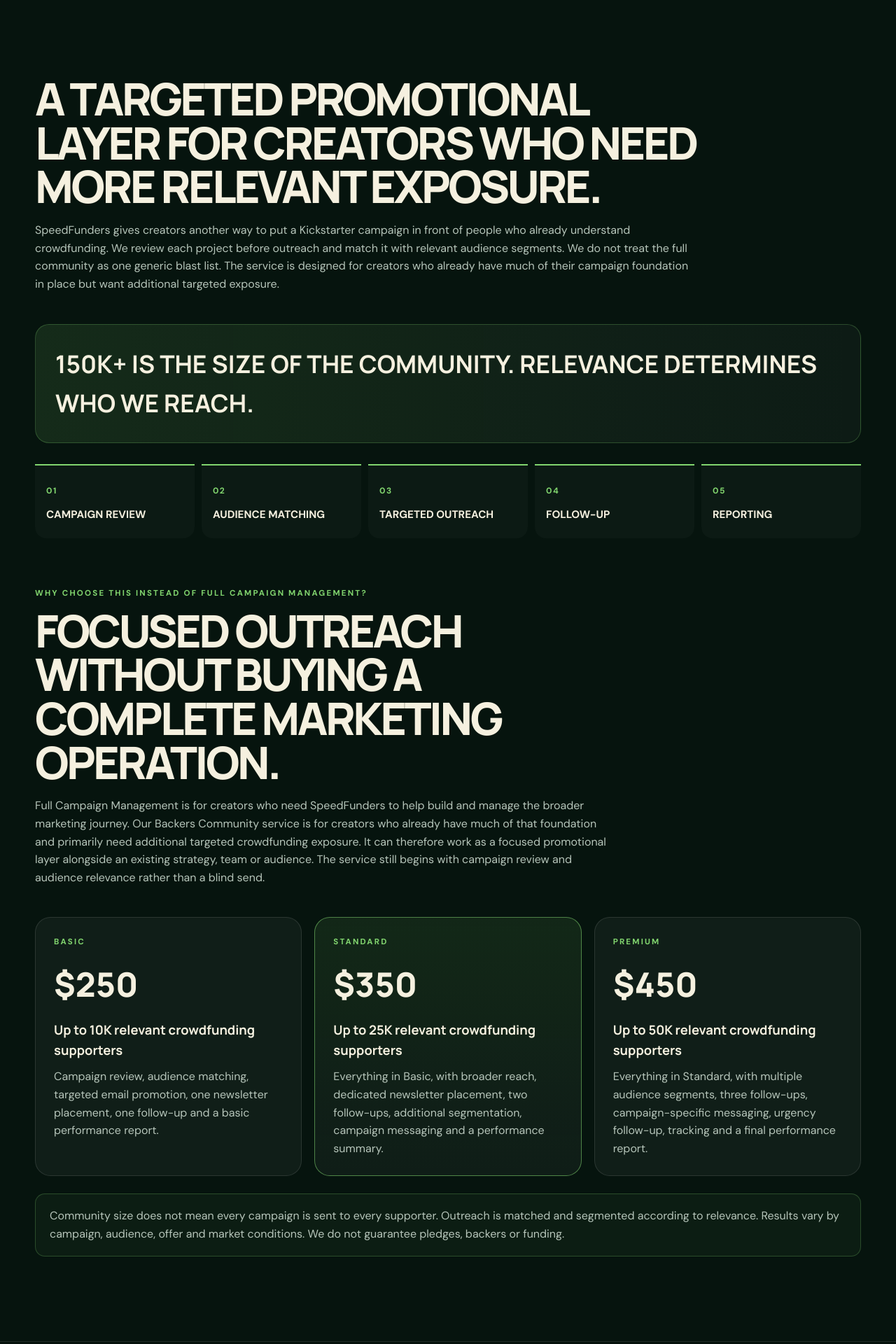
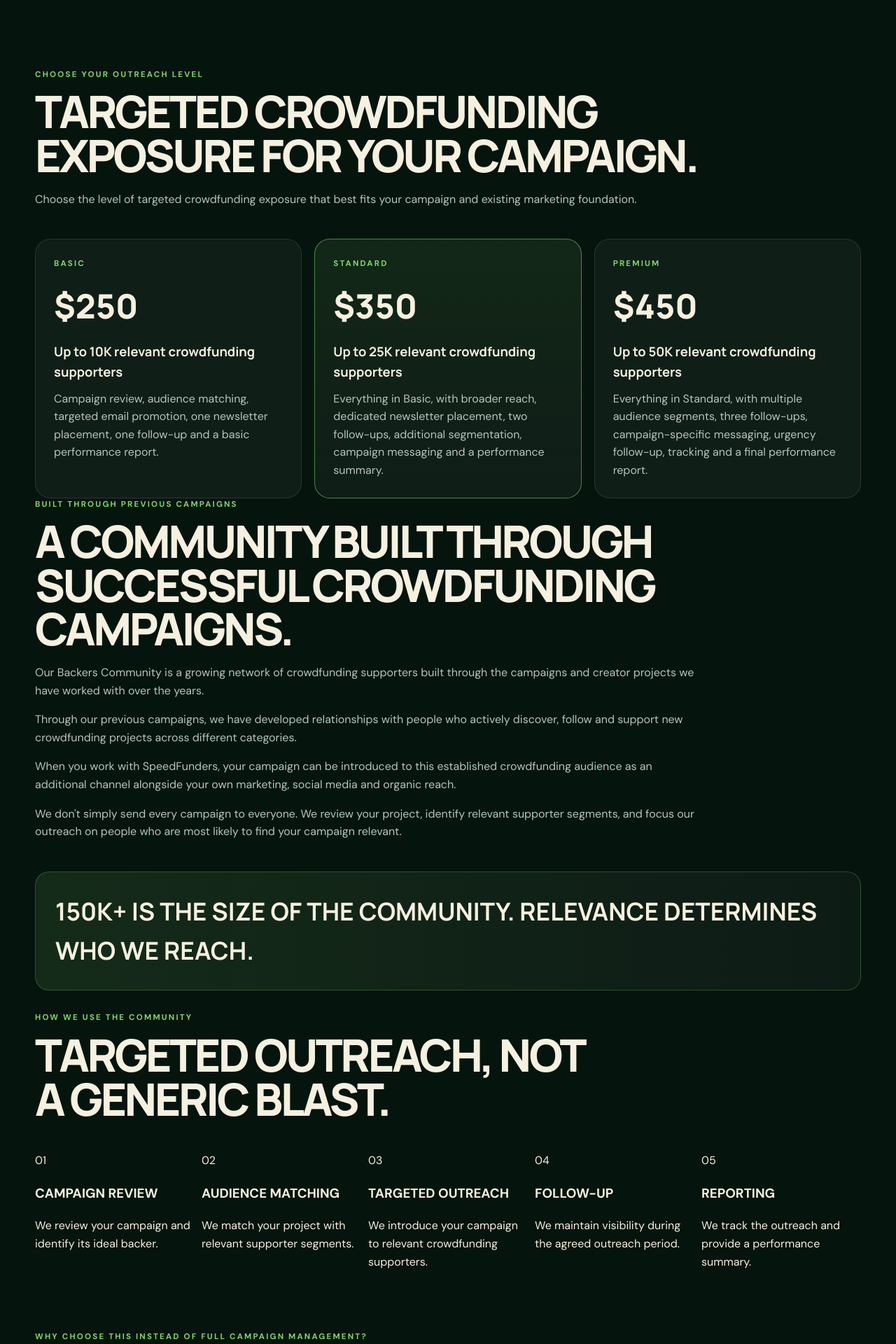
Before and after one commit to richnessofeyeno-hash/speedfunderwebsite, a Next.js app: page /our-backers-community in a window 1280 px wide. Shown: the part 500-2420 px from the top of the page at 70% size. Built offline with nearby package versions, Linux system fonts and the light colour scheme.

Commit message:
Reorder community pricing and explanation

```diff
--- a/app/our-backers-community/page.tsx
+++ b/app/our-backers-community/page.tsx
@@ -8,16 +8,106 @@
 
 export default function Page(){
   return <Shell eyebrow="Our Backers Community" title="150K+ CROWDFUNDING SUPPORTERS">
-    <section className="section"><div className="container">
-      <div className="section-head wide"><h2 className="display">A TARGETED PROMOTIONAL LAYER FOR CREATORS WHO NEED MORE RELEVANT EXPOSURE.</h2>
-      <p className="muted">SpeedFunders gives creators another way to put a Kickstarter campaign in front of people who already understand crowdfunding. We review each project before outreach and match it with relevant audience segments. We do not treat the full community as one generic blast list. The service is designed for creators who already have much of their campaign foundation in place but want additional targeted exposure.</p></div>
-      <div className="community-callout"><strong>150K+ IS THE SIZE OF THE COMMUNITY. RELEVANCE DETERMINES WHO WE REACH.</strong></div>
-      <div className="community-flow">
-        {['CAMPAIGN REVIEW','AUDIENCE MATCHING','TARGETED OUTREACH','FOLLOW-UP','REPORTING'].map((x,i)=><div className="stage" key={x}><b>0{i+1}</b><h3>{x}</h3></div>)}
+    <section className="section">
+      <div className="container">
+
+        <div className="section-head wide">
+          <div className="eyebrow">Choose your outreach level</div>
+          <h2 className="display">TARGETED CROWDFUNDING EXPOSURE FOR YOUR CAMPAIGN.</h2>
+          <p className="muted">
+            Choose the level of targeted crowdfunding exposure that best fits your campaign and existing marketing foundation.
+          </p>
+        </div>
+
+        <div className="pricing three community-pricing">
+          {plans.map(([name,price,reach,body],i) => (
+            <article className={`card ${i===1?'featured':''}`} key={name}>
+              <div className="eyebrow">{name}</div>
+              <div className="price">{price}</div>
+              <h3>{reach}</h3>
+              <p>{body}</p>
+            </article>
+          ))}
+        </div>
+
+        <div className="section-head wide community-explanation">
+          <div className="eyebrow">Built through previous campaigns</div>
+          <h2 className="display">
+            A COMMUNITY BUILT THROUGH SUCCESSFUL CROWDFUNDING CAMPAIGNS.
+          </h2>
+
+          <p className="muted">
+            Our Backers Community is a growing network of crowdfunding supporters built through the campaigns and creator projects we have worked with over the years.
+          </p>
+
+          <p className="muted">
+            Through our previous campaigns, we have developed relationships with people who actively discover, follow and support new crowdfunding projects across different categories.
+          </p>
+
+          <p className="muted">
+            When you work with SpeedFunders, your campaign can be introduced to this established crowdfunding audience as an additional channel alongside your own marketing, social media and organic reach.
+          </p>
+
+          <p className="muted">
+            We don't simply send every campaign to everyone. We review your project, identify relevant supporter segments, and focus our outreach on people who are most likely to find your campaign relevant.
+          </p>
+        </div>
+
+        <div className="community-callout">
+          <strong>
+            150K+ IS THE SIZE OF THE COMMUNITY. RELEVANCE DETERMINES WHO WE REACH.
+          </strong>
+        </div>
+
+        <div className="section-head">
+          <div className="eyebrow">How we use the community</div>
+          <h2 className="display">
+            TARGETED OUTREACH, NOT A GENERIC BLAST.
+          </h2>
+        </div>
+
+        <div className="community-flow">
+          {[
+            ['01','CAMPAIGN REVIEW','We review your campaign and identify its ideal backer.'],
+            ['02','AUDIENCE MATCHING','We match your project with relevant supporter segments.'],
+            ['03','TARGETED OUTREACH','We introduce your campaign to relevant crowdfunding supporters.'],
+            ['04','FOLLOW-UP','We maintain visibility during the agreed outreach period.'],
+            ['05','REPORTING','We track the outreach and provide a performance summary.'],
+          ].map(([number,title,text]) => (
+            <article className="community-mini-card" key={title}>
+              <span>{number}</span>
+              <h3>{title}</h3>
+              <p>{text}</p>
+            </article>
+          ))}
+        </div>
+
+        <div className="section-head">
+          <div className="eyebrow">
+            Why choose this instead of full campaign management?
+          </div>
+
+          <h2 className="display">
+            FOCUSED OUTREACH WITHOUT BUYING A COMPLETE MARKETING OPERATION.
+          </h2>
+
+          <p className="muted">
+            Full Campaign Management is for creators who need SpeedFunders to help build and manage the broader marketing journey. Our Backers Community service is for creators who already have much of that foundation and primarily need additional targeted crowdfunding exposure.
+          </p>
+
+          <p className="muted">
+            It can therefore work as a focused promotional layer alongside an existing strategy, team or audience. The service still begins with campaign review and audience relevance rather than a blind send.
+          </p>
+        </div>
+
+        <p className="notice">
+          Community size does not mean every campaign is sent to every supporter.
+          Outreach is matched and segmented according to relevance. Results vary by
+          campaign, audience, offer and market conditions. We do not guarantee
+          pledges, backers or funding.
+        </p>
+
       </div>
-      <div className="section-head"><div className="eyebrow">Why choose this instead of full campaign management?</div><h2 className="display">FOCUSED OUTREACH WITHOUT BUYING A COMPLETE MARKETING OPERATION.</h2><p className="muted">Full Campaign Management is for creators who need SpeedFunders to help build and manage the broader marketing journey. Our Backers Community service is for creators who already have much of that foundation and primarily need additional targeted crowdfunding exposure. It can therefore work as a focused promotional layer alongside an existing strategy, team or audience. The service still begins with campaign review and audience relevance rather than a blind send.</p></div>
-      <div className="pricing three">{plans.map(([name,price,reach,body],i)=><article className={`card ${i===1?'featured':''}`} key={name}><div className="eyebrow">{name}</div><div className="price">{price}</div><h3>{reach}</h3><p>{body}</p></article>)}</div>
-      <p className="notice">Community size does not mean every campaign is sent to every supporter. Outreach is matched and segmented according to relevance. Results vary by campaign, audience, offer and market conditions. We do not guarantee pledges, backers or funding.</p>
-    </div></section>
+    </section>
   </Shell>
 }
```
